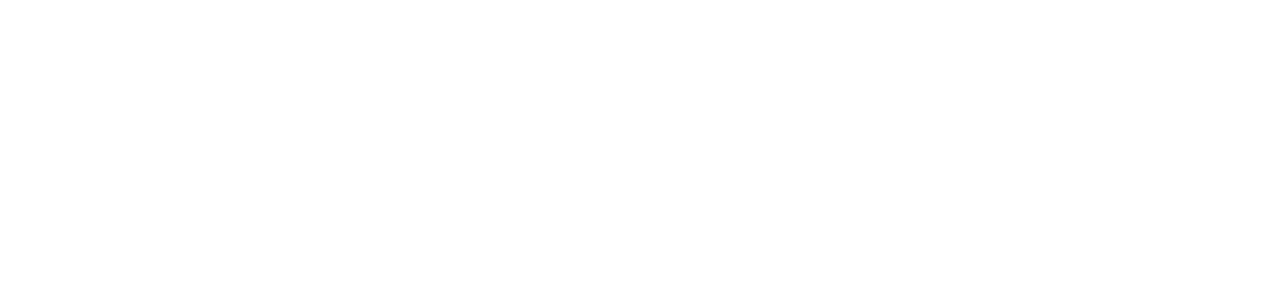
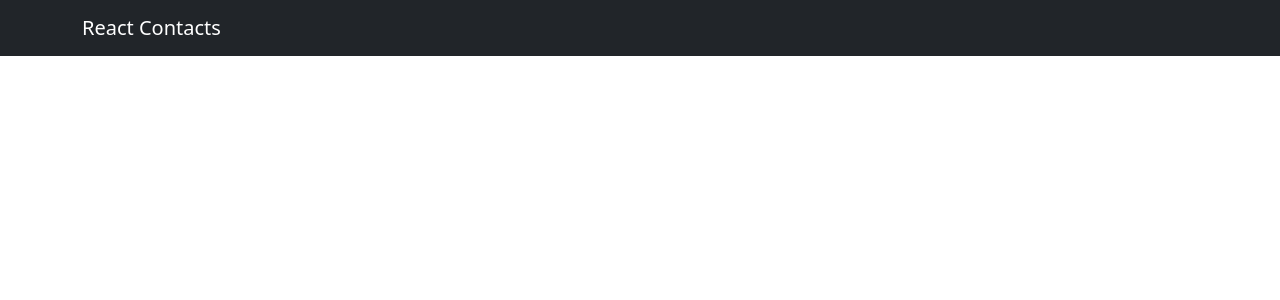
Before and after one commit to ADahjer/react-firebase-crud, a React (Create React App) app: page / in a window 1280 px wide. Shown: the top 300 px of the page. Built offline with nearby package versions, Linux system fonts and the light colour scheme.

Commit message:
added navbar

```diff
--- a/package.json
+++ b/package.json
@@ -6,8 +6,10 @@
     "@testing-library/jest-dom": "^5.16.5",
     "@testing-library/react": "^13.4.0",
     "@testing-library/user-event": "^13.5.0",
+    "bootstrap": "^5.2.3",
     "firebase": "^9.14.0",
     "react": "^18.2.0",
+    "react-bootstrap": "^2.6.0",
     "react-dom": "^18.2.0",
     "react-scripts": "5.0.1",
     "web-vitals": "^2.1.4"
--- a/src/App.jsx
+++ b/src/App.jsx
@@ -1,6 +1,11 @@
+import 'bootstrap/dist/css/bootstrap.min.css';
+import Navigation from "./components/navigation";
+
 function App() {
   return (
-    <div></div>
+    <div>
+      <Navigation />
+    </div>
   );
 }
 
--- /dev/null
+++ b/src/components/navigation.jsx
@@ -0,0 +1,15 @@
+import React from 'react';
+import Navbar from 'react-bootstrap/Navbar';
+import Container from 'react-bootstrap/Container'
+
+const Navigation = () => {
+    return (
+        <Navbar bg='dark' variant='dark'>
+            <Container>
+                <Navbar.Brand>React Contacts</Navbar.Brand>
+            </Container>
+        </Navbar>
+    )
+}
+
+export default Navigation;
--- a/src/firebase/firestore.js
+++ b/src/firebase/firestore.js
@@ -14,7 +14,7 @@
 
 // Initialize Firebase
 const app = initializeApp(firebaseConfig);
-const db = getFirestore(app)
+const db = getFirestore(app);
 
 export {
     db
```
Also changed, not shown: 1 other file (tests, documents, lock files or other folders).
